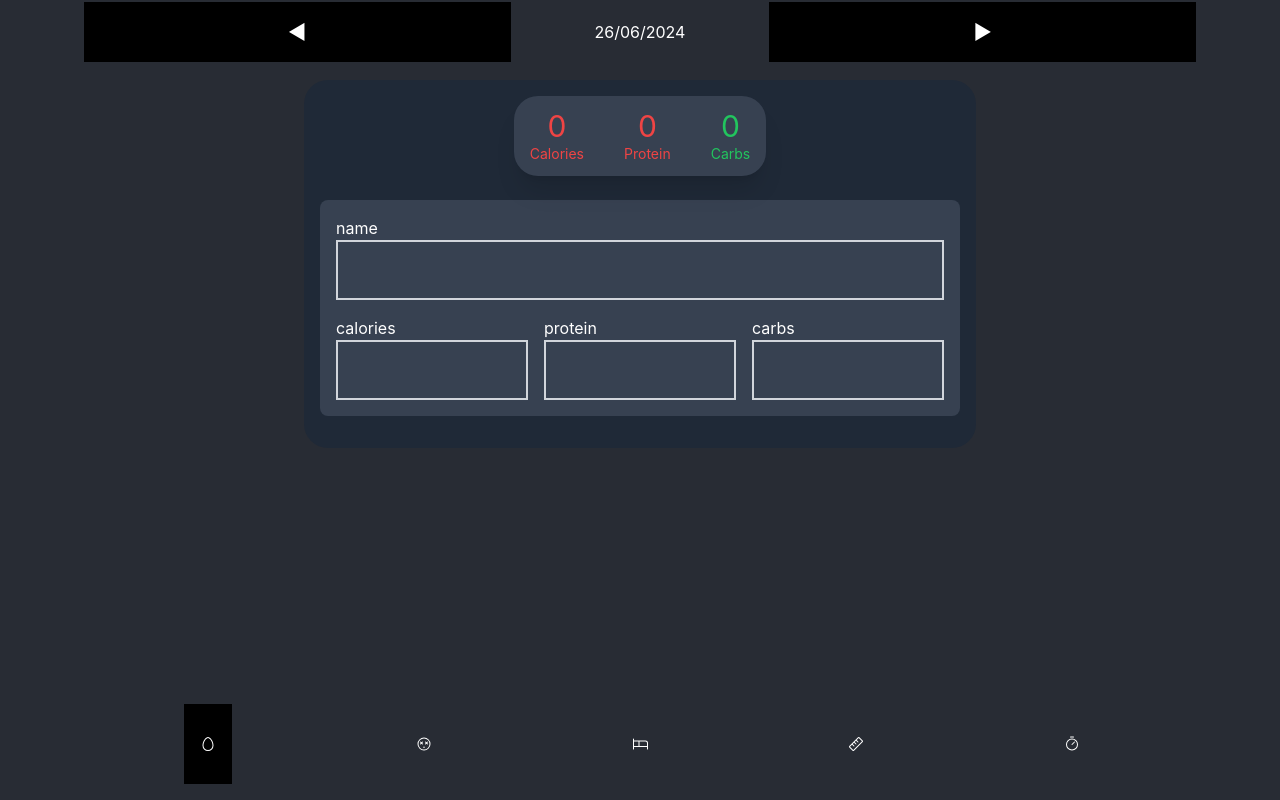
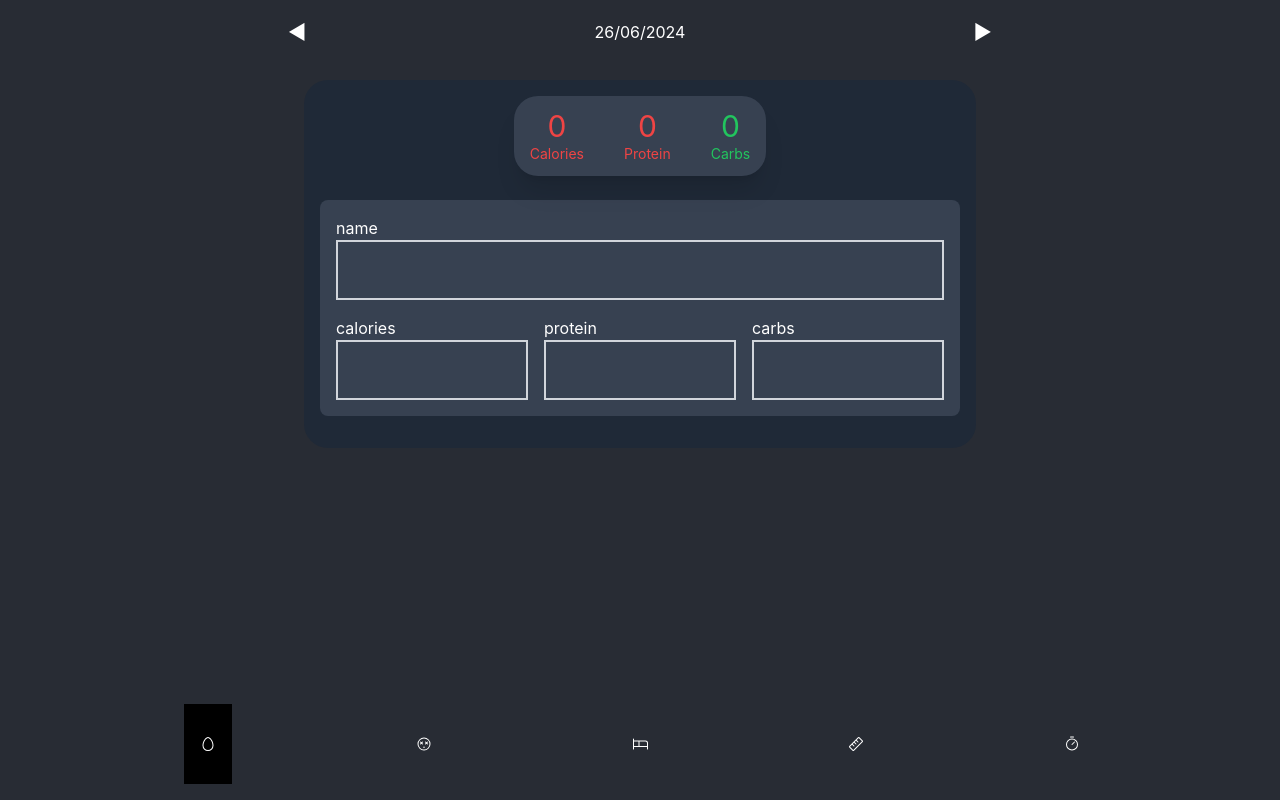
Before and after one commit to EliranSun/trackers, a React (Create React App) app: page / in a window 1280 px wide. Built offline with nearby package versions, Linux system fonts and the light colour scheme.

Commit message:
Update App.js

```diff
--- a/src/App.js
+++ b/src/App.js
@@ -14,7 +14,7 @@ function App() {
         <div className="w-full h-full overflow-x-hidden p-4">
             <div className="fixed top-0 h-16 left-0 w-screen flex justify-evenly items-center">
                 <button
-                    className="text-xl p-4 bg-black w-1/3"
+                    className="text-xl p-4 w-1/3"
                     onClick={() => {
                         const newDate = new Date(dateObject.getTime() - ONE_DAY);
                         setDate(newDate.toLocaleDateString("en-IL"));
@@ -24,7 +24,7 @@ function App() {
                 </button>
                 <h1 className="">{date}</h1>
                 <button
-                    className="text-xl p-4 bg-black w-1/3"
+                    className="text-xl p-4 w-1/3"
                     onClick={() => {
                         const newDate = new Date(dateObject.getTime() + ONE_DAY);
                         setDate(newDate.toLocaleDateString("en-IL"));
```
